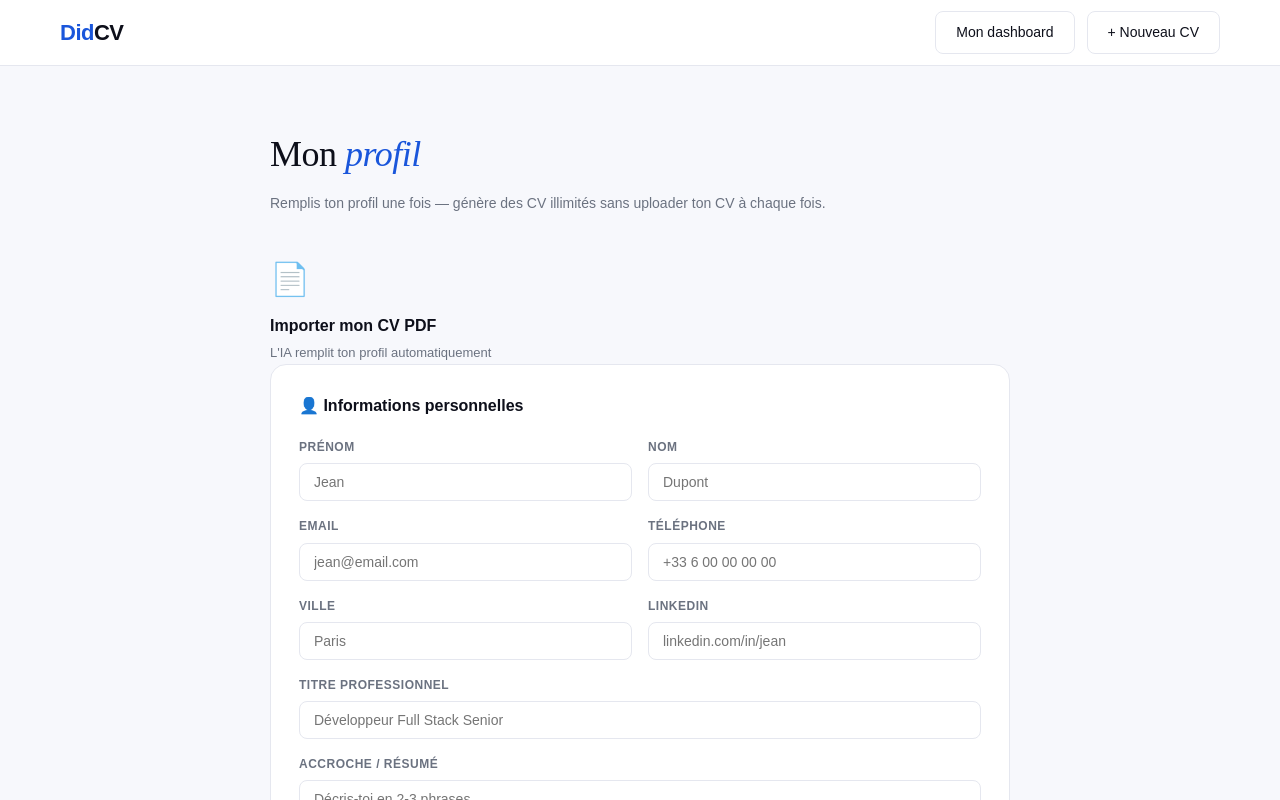
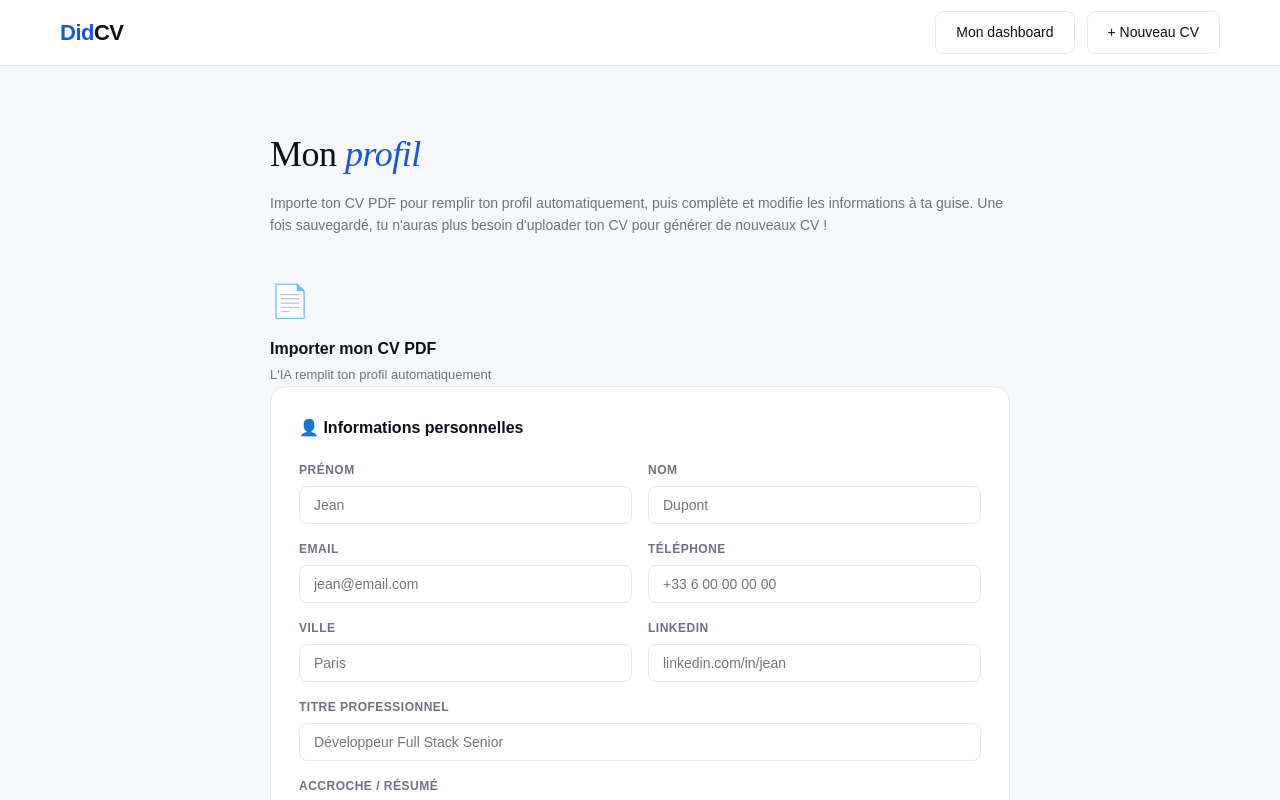
Before and after one commit to Didi276/didcv, a React (Vite) app: page /profile in a window 1280 px wide. Shown: the top 800 px of the page. Built offline with nearby package versions, Linux system fonts and the light colour scheme; no server answers.

Commit message:
message import profil ameliore

```diff
--- a/src/Profile.jsx
+++ b/src/Profile.jsx
@@ -196,7 +196,7 @@ Retourne UNIQUEMENT un objet JSON valide avec cette structure exacte :
       <div className="profile-wrap">
         <div className="profile-header">
           <h2>Mon <em>profil</em></h2>
-          <p className="profile-sub">Remplis ton profil une fois — génère des CV illimités sans uploader ton CV à chaque fois.</p>
+          <p className="profile-sub">Importe ton CV PDF pour remplir ton profil automatiquement, puis complète et modifie les informations à ta guise. Une fois sauvegardé, tu n'auras plus besoin d'uploader ton CV pour générer de nouveaux CV !</p>
         </div>
 
         <div className="import-cv-box">
@@ -205,7 +205,10 @@ Retourne UNIQUEMENT un objet JSON valide avec cette structure exacte :
             {importing ? (
               <div className="import-cv-loading">⏳ Analyse de ton CV en cours...</div>
             ) : importFile ? (
-              <div className="import-cv-done">✅ Profil importé depuis {importFile.name} — vérifie et sauvegarde !</div>
+              <div className="import-cv-done">
+  ✅ Profil importé depuis {importFile.name} !<br/>
+  <span style={{fontSize:'12px', color:'#555'}}>Certaines informations peuvent manquer — vérifie et complète les sections vides avant de sauvegarder.</span>
+</div>
             ) : (
               <div className="import-cv-placeholder">
                 <div style={{fontSize:'32px', marginBottom:'8px'}}>📄</div>
```
